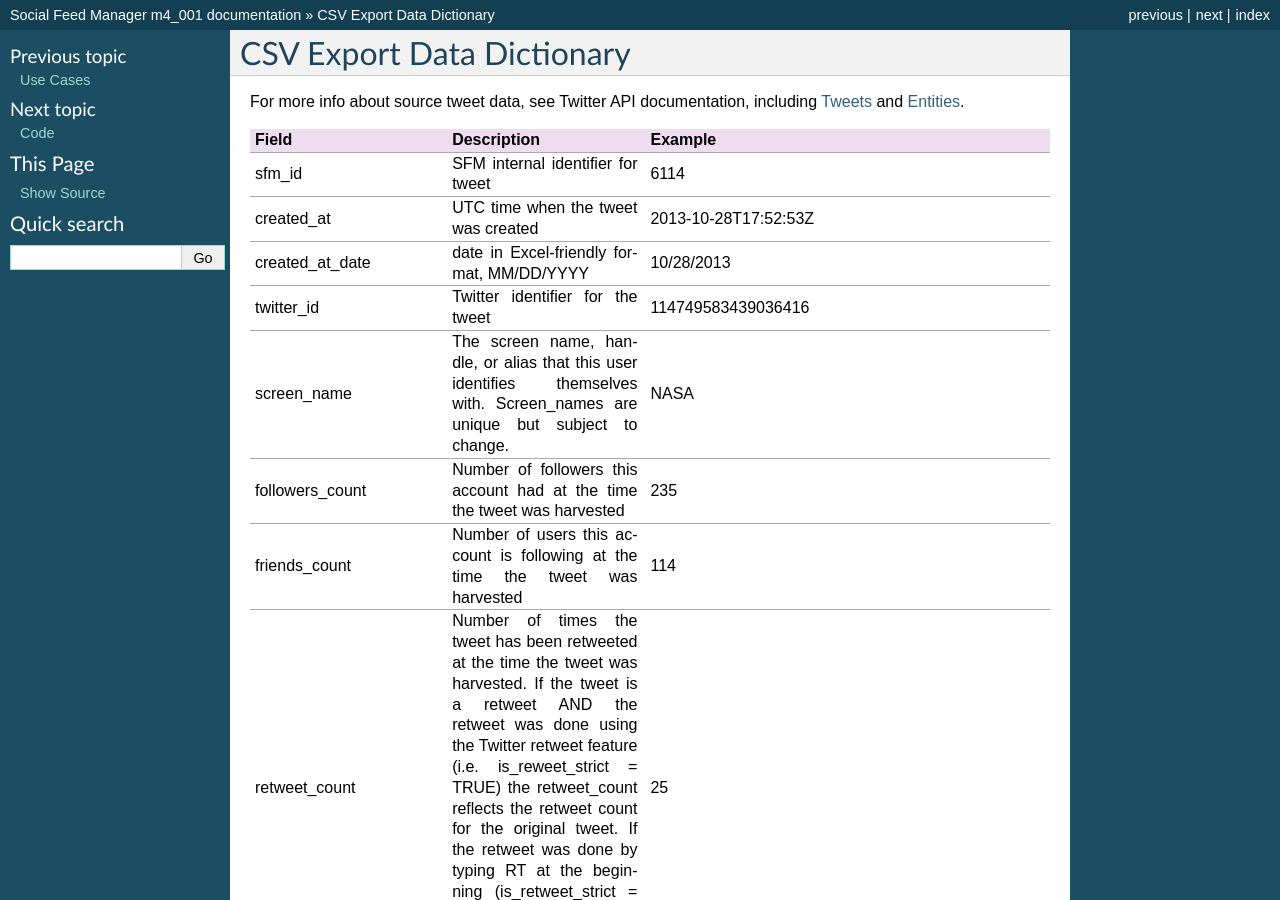
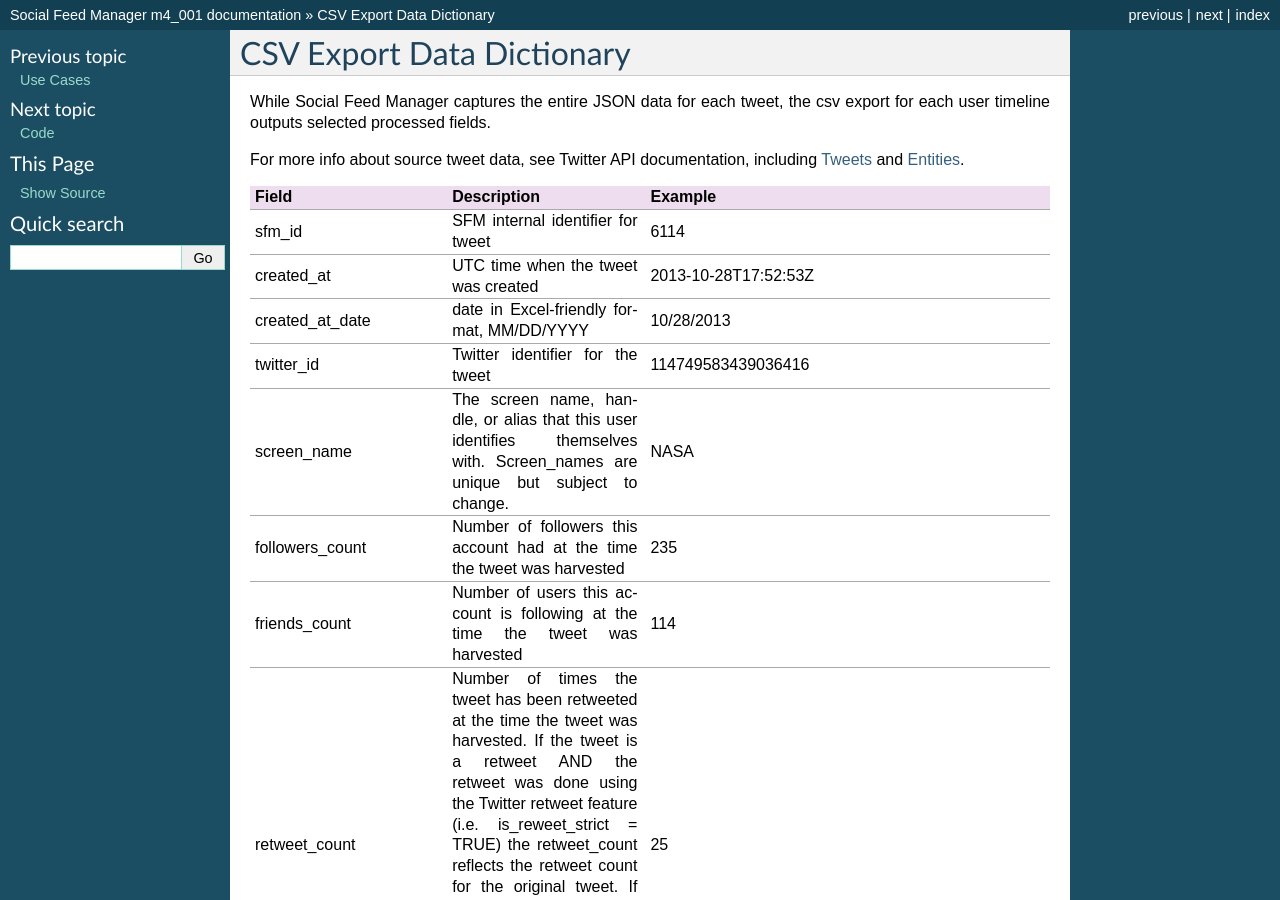
Before and after one commit to gwu-libraries/social-feed-manager, a Sphinx documentation site: the page built from docs/data_dictionary.rst, in a window 1280 px wide and 900 px high. Built offline with Sphinx 7.4.7, drawn with Linux system fonts in a browser that asks for light colours; pages that are not in the unit, such as notebooks, are missing from menus.

Commit message:
added intro statement

```diff
--- a/docs/data_dictionary.rst
+++ b/docs/data_dictionary.rst
@@ -2,6 +2,8 @@
 
 CSV Export Data Dictionary
 ==========================
+
+While Social Feed Manager captures the entire JSON data for each tweet, the csv export for each user timeline outputs selected processed fields.
 
 For more info about source tweet data, see Twitter API documentation, including `Tweets <https://dev.twitter.com/docs/platform-objects/tweets>`_ and `Entities <https://dev.twitter.com/docs/platform-objects/entities>`_.
 
```
